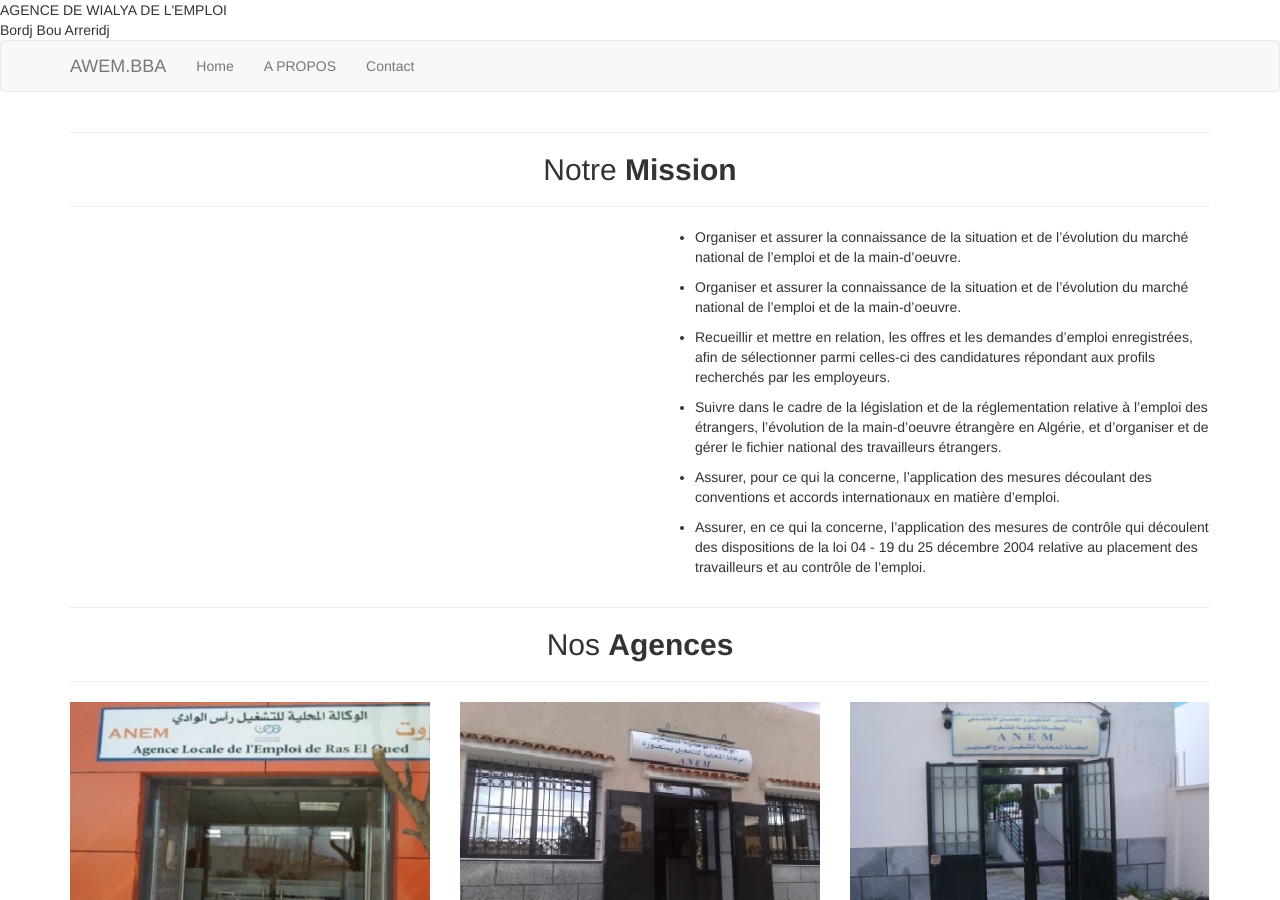
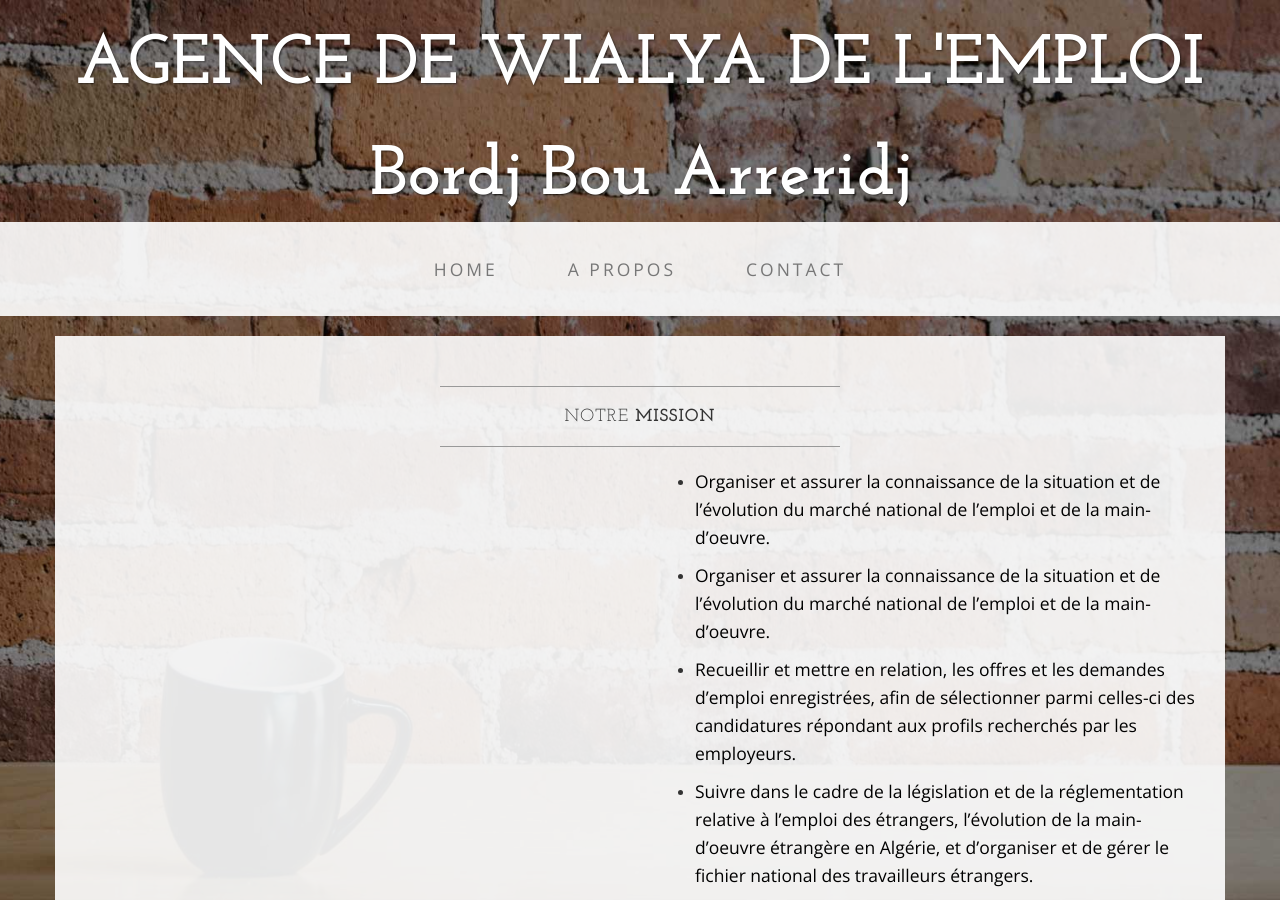
Before and after one commit to anembba/anem.bba.github.com, a Jekyll site: the page built from about/index.html, in a window 1280 px wide and 900 px high. Built offline with Jekyll 4.4.1, drawn with Linux system fonts in a browser that asks for light colours; nearby versions of some CDN libraries; library files that are not in the unit come from our copies.

Commit message:
add site.url

```diff
--- a/_includes/footer.html
+++ b/_includes/footer.html
@@ -9,7 +9,7 @@
     </footer>
 
     	<!-- jQuery -->
-	<script src="js/jquery.js"></script>
+	<script src="{{site.url}}/js/jquery.js"></script>
 
 	<!-- Bootstrap Core JavaScript -->
-	<script src="js/bootstrap.min.js"></script>
+	<script src="{{site.url}}/js/bootstrap.min.js"></script>
--- a/_includes/head.html
+++ b/_includes/head.html
@@ -13,8 +13,8 @@
     <link href="{{site.url}}/css/bootstrap.min.css" rel="stylesheet">
 
     <!-- Custom CSS -->
-    <link href="css/business-casual.css" rel="stylesheet">
-    <link href="css/style.css" rel="stylesheet">
+    <link href="{{site.url}}/css/business-casual.css" rel="stylesheet">
+    <link href="{{site.url}}/css/style.css" rel="stylesheet">
 
     <!-- Fonts -->
     <link href="https://fonts.googleapis.com/css?family=Open+Sans:300italic,400italic,600italic,700italic,800italic,400,300,600,700,800"
```
